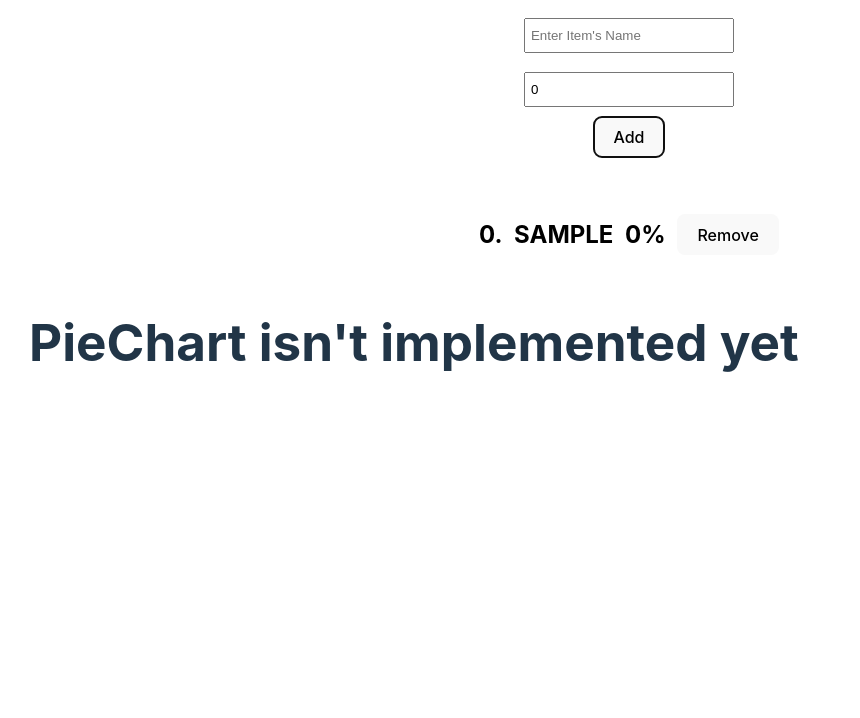
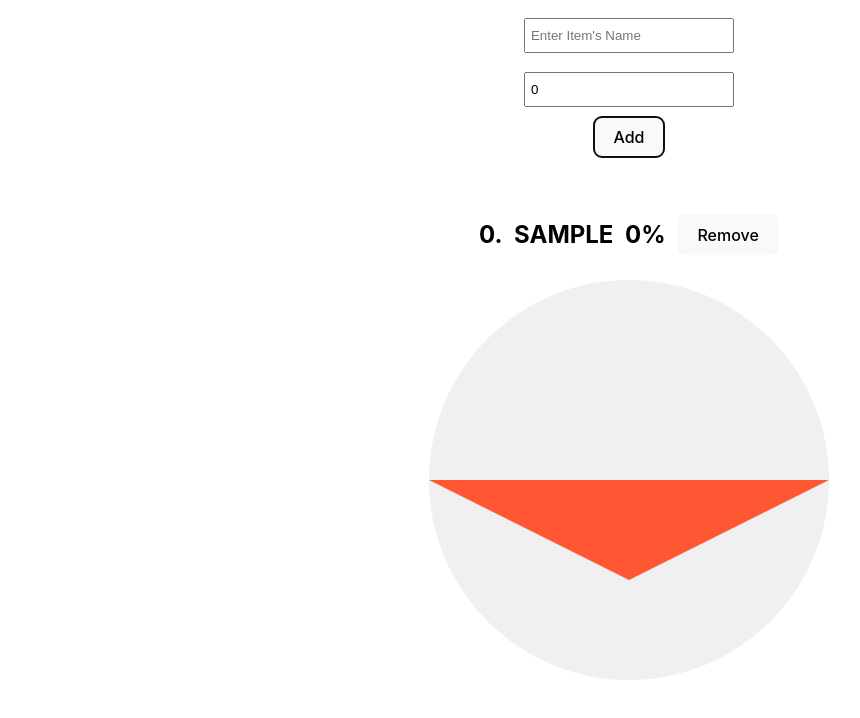
Before and after one commit to Chachanidze29/PieChart, a React (Vite) app: page / in a window 1280 px wide. Both pictures are taken after typing "Sample" into the empty fields and a click on the button "Add". Shown: the top 718 px of the page, without its empty margins (11-871 px from the left). Built offline with nearby package versions, Linux system fonts and the light colour scheme.

Commit message:
finished logic, working on styles

```diff
--- a/src/component/PieChart/PieChart.component.tsx
+++ b/src/component/PieChart/PieChart.component.tsx
@@ -1,11 +1,45 @@
 import { useContext } from "../context/context";
+
+import './PieChart.style.css';
+
+const colors = [
+    '#FF5733',
+    '#2ECC71',
+    '#3498DB',
+    '#E74C3C',
+    '#9B59B6'
+];
 
 const PieChart = () => {
     const { items } = useContext();
+    const totalPercentage = items.reduce((total, item) => total + item.itemPercentage, 0);
+
+    let startAngle = 0;
 
     return (
-        <h1>PieChart isn't implemented yet</h1>
-    )
+        <div className="PieChart">
+            {items.map((item, index) => {
+                const sliceAngle = (item.itemPercentage / totalPercentage) * 360;
+                const sliceStyle = {
+                    transform: `rotate(${startAngle}deg)`,
+                    background: colors[index],
+                };
+
+                startAngle += sliceAngle;
+
+                return (
+                    <div
+                        key={index}
+                        className="PieSlice"
+                        style={{
+                            ...sliceStyle,
+                            clipPath: `polygon(50% 50%, 100% 100%, 100% 0%)`,
+                        }}
+                    ></div>
+                );
+            })}
+        </div>
+    );
 }
 
 export default PieChart;
--- /dev/null
+++ b/src/component/PieChart/PieChart.style.css
@@ -0,0 +1,17 @@
+.PieChart {
+    width: 400px;
+    height: 400px;
+    position: relative;
+    border-radius: 50%;
+    background-color: #f0f0f0;
+    transform: rotate(-90deg);
+    margin: 0 auto;
+}
+
+.PieSlice {
+    position: absolute;
+    width: 50%;
+    height: 100%;
+    transform-origin: 100% 50%;
+    clip-path: polygon(50% 50%, 100% 100%, 100% 0%);
+}
--- a/src/component/reducer/PieChart.reducer.tsx
+++ b/src/component/reducer/PieChart.reducer.tsx
@@ -1,4 +1,3 @@
-export const initialItems = [];
 
 export type PieChartItem = {
     id: number
@@ -22,13 +21,27 @@ export type RemoveAction = {
 
 export type Action = AddAction | RemoveAction;
 
+export const initialItems: PieChartItem[] = [];
+
 export const pieChartReducer = (items: PieChartItem[], action: Action) => {
     switch (action.type) {
         case 'add': {
+            const { item } = action.payload;
+
+            const totalPercentage = items.reduce((total, item) => total + item.itemPercentage, 0) + item.itemPercentage;
+            if (totalPercentage > 100) {
+                alert("Sum of percentages shouldn't be more than 100");
+                return items;
+            }
+
+            if (items.length > 5) {
+                return items;
+            }
+
             return [...items, {
-                id: action.payload.item.id,
-                itemName: action.payload.item.itemName,
-                itemPercentage: action.payload.item.itemPercentage
+                id: item.id,
+                itemName: item.itemName,
+                itemPercentage: item.itemPercentage
             }]
         }
         case 'remove': {
```
